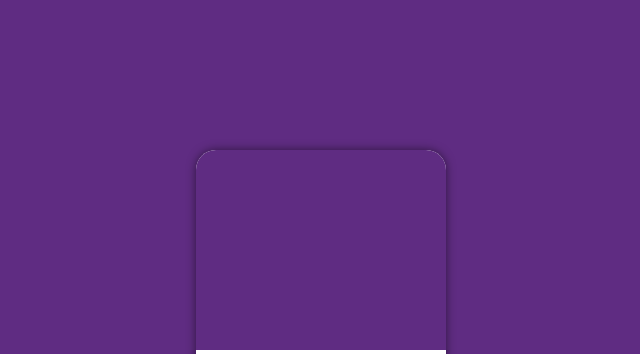
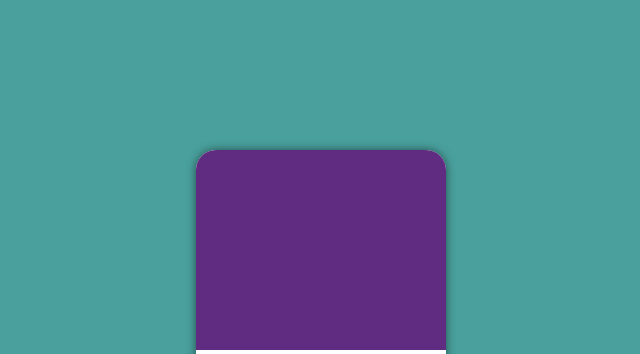
Before and after one commit to Angelo2902/projeto-login, a plain HTML site: page index.html in a window 1280 px wide. Shown: the top 354 px of the page, without its empty margins (319-959 px from the left). Drawn offline with Linux system fonts and the light colour scheme.

Commit message:
Update style.css

```diff
--- a/estilos/style.css
+++ b/estilos/style.css
@@ -23,7 +23,7 @@
 }
 
 body, html {
-    background-color: var(--cor2);
+    background-color: var(--cor1);
     height: 100vh;
     width: 100vw;
 }
```
